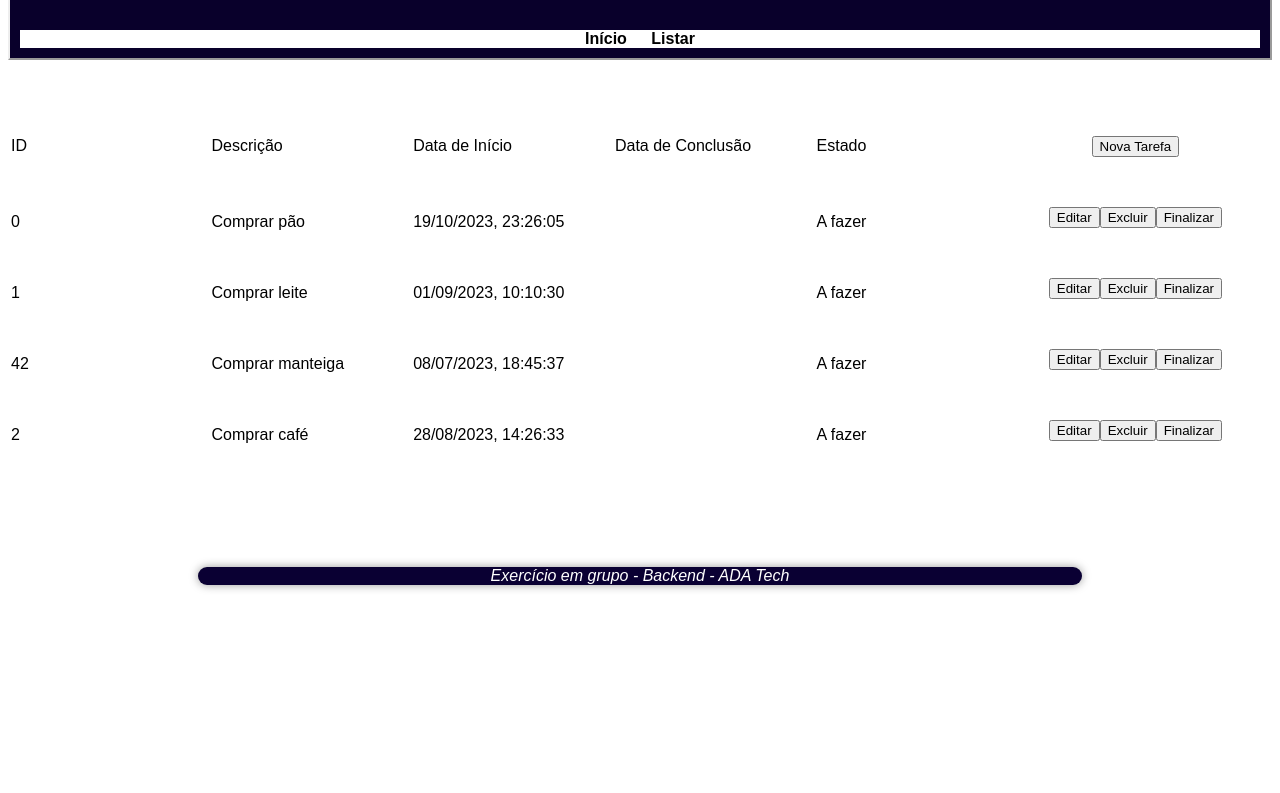
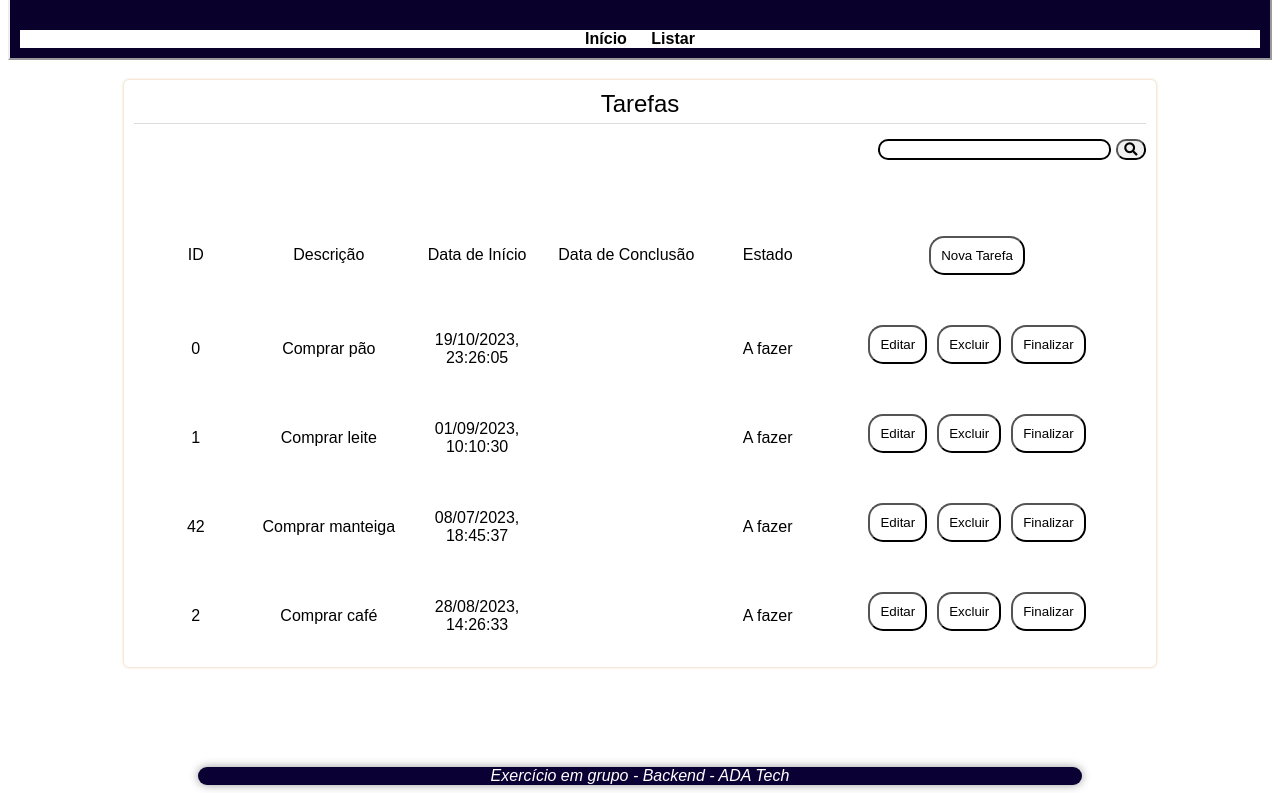
Before and after one commit to lgsrocha/logica-de-programacao, a website: page Listar.html in a window 1280 px wide. Shown: the part 103-896 px from the top of the page. Before the commit the page ends 800 px from the top, so only its background shows below. Drawn offline with Linux system fonts and the light colour scheme; a web font is replaced by a local one.

Commit message:
Adicionar style

```diff
--- a/Listar.html
+++ b/Listar.html
@@ -1,5 +1,6 @@
 <!DOCTYPE html>
 <html lang="pt-br">
+
 <head>
     <meta charset="UTF-8">
     <meta name="viewport" content="width=device-width, initial-scale=1.0">
@@ -8,6 +9,7 @@
     <link rel="stylesheet" href="https://cdnjs.cloudflare.com/ajax/libs/font-awesome/5.15.3/css/all.min.css">
     <title>Listar Tarefas</title>
 </head>
+
 <body>
     <div id="cabecalho">
         <div class="tamanho_maximo_img">
@@ -22,8 +24,14 @@
             </h4>
         </div>
     </div>
-    <div class="conteudo">
-
+    <div id="conteudo">
+        <div class="titulo" align="center">Tarefas</div>
+        <div class="input-container">
+            <input type="text" name="pesquisar" id="pesquisar" align="right">
+            <button id="pesquisar_botao"><i class="fa fa-search" aria-hidden="true"></i></button>
+        </div>
+        <div class="conteudo">
+        </div>
     </div>
     <footer class="footer" align="center">
         <div>
@@ -33,4 +41,5 @@
 
     <script type="module" src="scripts.js"></script>
 </body>
+
 </html>
--- a/scripts.js
+++ b/scripts.js
@@ -1,5 +1,4 @@
-const tarefas = [
-  {
+const tarefas = [{
         id: 0,
         descricao: "Comprar pão",
         dataDeInicio: "19/10/2023, 23:26:05",
@@ -127,6 +126,12 @@ function pesquisarTarefa(tarefas, pesquisa) {
 
 const conteudo = document.querySelector(".conteudo");
 const ID = document.getElementById("ID");
+const botao_pesquisar = document.getElementById("pesquisar_botao");
+const pesquisa_texto = document.getElementById("pesquisar");
+
+botao_pesquisar.addEventListener("click", function() {
+    pesquisarTarefa(tarefas, pesquisa_texto.value);
+});
 
 function criar_tabela() {
     conteudo.innerHTML = "";
@@ -156,9 +161,10 @@ function criar_tabela() {
     // Botão nova tarefa
     let novaTarefaBtn = document.createElement("button");
     novaTarefaBtn.innerHTML = "Nova Tarefa";
+    novaTarefaBtn.classList.add("acoes_tarefas");
     novaTarefaBtn.addEventListener("click", function() {
         let novaDescricao = prompt("Digite sua nova descrição")
-    if (novaDescricao.length < 1){
+        if (novaDescricao.length < 1) {
             return alert("Descrição inválida");
         }
         novaTarefa(novaDescricao)
@@ -183,7 +189,7 @@ function criar_tabela() {
         status.innerHTML = tarefas[contador].status === false ? 'A fazer' : 'Feito';
 
         if (contador >= 0) {
-      linha.setAttribute("id",tarefas[contador].id) //setando IDs para cara row da tabela
+            linha.setAttribute("id", tarefas[contador].id) //setando IDs para cara row da tabela
             ID.classList.add("celula-td");
             descricao.classList.add("celula-td");
             dataInicio.classList.add("celula-td");
@@ -194,18 +200,20 @@ function criar_tabela() {
             //Botões
             let editarBotao = document.createElement("button");
             editarBotao.innerHTML = "Editar";
+            editarBotao.classList.add("acoes_tarefas");
             editarBotao.addEventListener("click", function() {
                 let novaDescricao = prompt("Digite uma nova descrição para a tarefa")
-        if (novaDescricao.length < 1){
+                if (novaDescricao.length < 1) {
                     return alert("Descrição inválida");
                 }
-        editarTarefaPorId(tarefas, parseInt(linha.id), novaDescricao,null)
+                editarTarefaPorId(tarefas, parseInt(linha.id), novaDescricao, null)
                 criar_tabela()
             });
             acoes.appendChild(editarBotao);
 
             let excluirBotao = document.createElement("button");
             excluirBotao.innerHTML = "Excluir";
+            excluirBotao.classList.add("acoes_tarefas");
             excluirBotao.addEventListener("click", function() {
                 deletarTarefa(tarefas, parseInt(linha.id))
                 criar_tabela()
@@ -214,8 +222,9 @@ function criar_tabela() {
 
             let finalizaBotao = document.createElement("button");
             finalizaBotao.innerHTML = "Finalizar";
+            finalizaBotao.classList.add("acoes_tarefas");
             finalizaBotao.addEventListener("click", function() {
-        editarTarefaPorId(tarefas, parseInt(linha.id),descricao.innerText,true)
+                editarTarefaPorId(tarefas, parseInt(linha.id), descricao.innerText, true)
                 criar_tabela()
             });
 
--- a/style.css
+++ b/style.css
@@ -1,9 +1,10 @@
 /* Fonte */
 
 @import url('https://fonts.googleapis.com/css2?family=Mooli&display=swap');
-*{
+* {
     font-family: 'Mooli', sans-serif;
 }
+
 
 /* Cabeçalho e links */
 
@@ -68,21 +69,55 @@
     border-radius: 5px;
 }
 
-.conteudo{
+.conteudo {
     padding-top: 50px;
 }
 
-.titulo{
-    font-size:x-large;
+.titulo {
+    font-size: x-large;
     padding-bottom: 5px;
     border: none;
     border-bottom: 0.5px solid #99999954;
 }
 
 
+/* Botoes */
+
+.acoes_tarefas {
+    border: 2 px solid;
+    background: #ffffff;
+    padding: 10px;
+    margin-right: 10px;
+    border-radius: 15px;
+}
+
+.acoes_tarefas:hover {
+    background: #09002b;
+    color: white;
+}
+
+.input-container {
+    display: flex;
+    justify-content: flex-end;
+    align-items: center;
+    margin-top: 1.5%;
+}
+
+#pesquisar {
+    border: 2px solid black;
+    border-radius: 10px;
+    padding-right: 5%;
+}
+
+#pesquisar_botao {
+    border-radius: 10px;
+    margin-left: 5px;
+}
+
+
 /* Social Links e Footer */
 
-footer{
+footer {
     display: flex;
     flex-direction: column;
     align-items: center;
@@ -92,12 +127,13 @@ footer{
     margin-left: auto;
     margin-right: auto;
     box-shadow: 0 0 10px rgba(0, 0, 0, 0.4);
-    background-color:#0a0033;
+    background-color: #0a0033;
     border-radius: 20px;
     justify-content: center;
     font-family: cursive;
     font-style: oblique;
 }
+
 .social-links {
     list-style: none;
     padding: 0;
@@ -127,17 +163,19 @@ footer{
 
 .social-links a:hover {
     background-color: #ffe100;
-    color:white;
+    color: white;
 }
 
 .social-links i {
     font-size: 18px;
 }
-.celula-td{
+
+.celula-td {
     width: 200px;
     padding-top: 10px;
 }
-.footer{
+
+.footer {
     color: white;
     margin-top: 100px;
 }
@@ -156,4 +194,4 @@ footer{
     border-radius: 0.25rem;
     cursor: pointer;
     margin: 0.5rem 1rem 0.5rem 0;
-  }
+}
```
Lines whose indentation alone changed are shown as unchanged.
